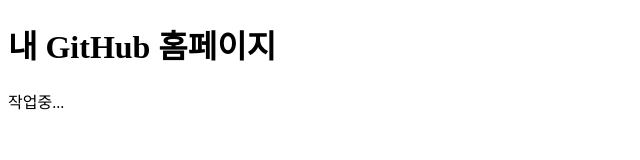
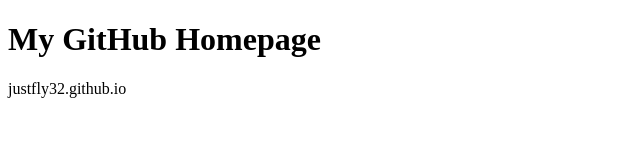
Before and after one commit to justfly32/justfly32.github.io, a plain HTML site: page index.html in a window 1280 px wide. Shown: the whole page, without its empty margins (0-640 px from the left). Drawn offline with Linux system fonts and the light colour scheme.

Commit message:
Update index.html

```diff
--- a/index.html
+++ b/index.html
@@ -3,10 +3,10 @@
 <head>
   <meta charset="UTF-8">
   <meta name="viewport" content="width=device-width, initial-scale=1.0">
-  <title>내 홈페이지</title>
+  <title>My Github Homepage</title>
 </head>
 <body>
-  <h1>내 GitHub 홈페이지</h1>
-  <p>작업중...</p>
+  <h1>My GitHub Homepage</h1>
+  <p>justfly32.github.io</p>
 </body>
 </html>
```
